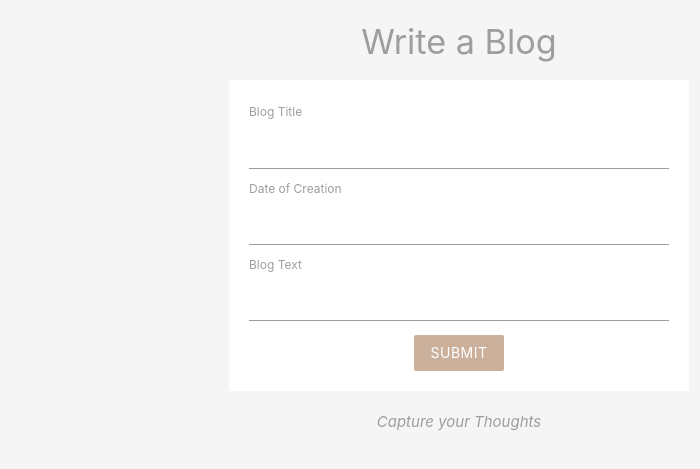
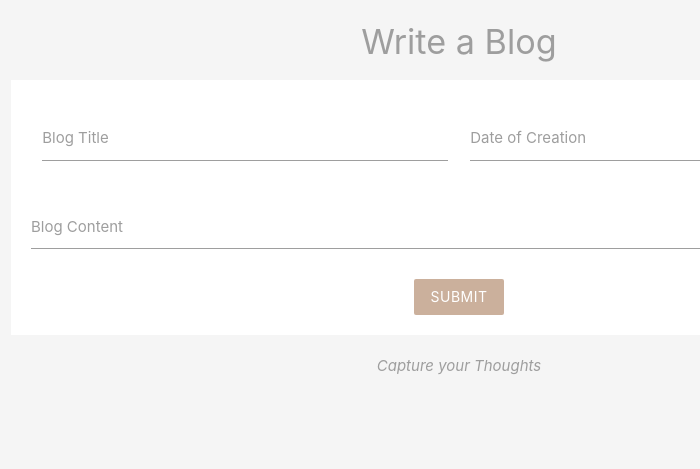
Before and after one commit to ConjecturesandRefutations/Blogging, a PHP site: page /add.php in a window 1280 px wide. Shown: the part 64-533 px from the top of the page, without its empty margins (181-881 px from the left). Run offline with PHP 8.4, Linux system fonts and the light colour scheme.

Commit message:
finishing form

```diff
--- a/add.php
+++ b/add.php
@@ -1,35 +1,35 @@
 <?php
 
-$errors = array('title' =>'', 'date'=>'', 'ingredients' => '');
+$title = $date = $content = '';
+$errors = array('title' =>'', 'date'=>'', 'content' => '');
 
     if(isset($_POST['submit'])){
 
 //check title
 if(empty($_POST['title'])){
-    echo 'Title is required <br/>';
-} else {
-    echo htmlspecialchars($_POST['title']);
+    $errors['title'] = 'Blog must have a title';
+} else{
+    $title = $_POST['title'];
 }
-//check title
+//check date
 if(empty($_POST['date'])){
-    echo 'Date is required <br/>';
+    $errors['date'] = 'Date is required <br/>';
 } else {
     $date = $_POST['date'];
     if(!preg_match('/^(?:(?:31(\/|-|\.)(?:0?[13578]|1[02]))\1|(?:(?:29|30)(\/|-|\.)(?:0?[13-9]|1[0-2])\2))(?:(?:1[6-9]|[2-9]\d)?\d{2})$|^(?:29(\/|-|\.)0?2\3(?:(?:(?:1[6-9]|[2-9]\d)?(?:0[48]|[2468][048]|[13579][26])|(?:(?:16|[2468][048]|[3579][26])00))))$|^(?:0?[1-9]|1\d|2[0-8])(\/|-|\.)(?:(?:0?[1-9])|(?:1[0-2]))\4(?:(?:1[6-9]|[2-9]\d)?\d{2})$/', $date)){
-        echo 'Invalid date format';
-    }
-    else {
-        echo htmlspecialchars($_POST['date']);
+        $errors['date'] = 'Date must be in correct format (11/11/1111)';
     }
 }
 
-//check title
-if(empty($_POST['blog'])){
-    echo 'You need to write the main content of your blog <br/>';
-} else {
-    echo htmlspecialchars($_POST['blog']);
+//check content
+if(empty($_POST['content'])){
+    $errors['content'] = 'You need to write the main content of your blog <br/>';
+} else{
+    $content = $_POST['content'];
 }
-} //end of POST check
+}
+
+ //end of POST check
 
 ?>
 
@@ -40,17 +40,30 @@ if(empty($_POST['blog'])){
 
 <section class="container grey-text">
     <h4 class="center">Write a Blog</h4>
-        <form action="add.php" method="POST" class="white">
-            <label for="">Blog Title</label>
-            <input type="text" name="title">
-            <label for="">Date of Creation</label>
-            <input type="text" name="date">
-            <label for="">Blog Text</label>
-            <textarea name="blog" class="materialize-textarea auto-resize" rows="1"></textarea>
-            <div class="center">
-                <input type="submit" name='submit' value="submit" class="btn brand z-depth-0">
+    <form action="add.php" method="POST" class="white">
+        <div class="row">
+            <div class="input-field col s6">
+                <label for="">Blog Title</label>
+                <input type="text" name="title" value="<?php echo htmlspecialchars($title) ?>">
+                <div class="red-text"><?php echo $errors['title'] ?></div>
             </div>
+            <div class="input-field col s6">
+                <label for="">Date of Creation</label>
+                <input type="text" name="date" value="<?php echo htmlspecialchars($date) ?>">
+                <div class="red-text"><?php echo $errors['date'] ?></div>
+            </div>
+        </div>
+        <div class="input-field">
+            <label for="content" style="font-size: 15px;">Blog Content</label>
+            <textarea id="content" name="content" class="materialize-textarea auto-resize" rows="1"><?php echo htmlspecialchars($content) ?></textarea>
+            <div class="red-text"><?php echo $errors['content'] ?></div>
+        </div>
+        <div class="center">
+            <input type="submit" name='submit' value="Submit" class="btn brand z-depth-0">
+        </div>
+    </form>
 </section>
+
 
 <?php include('templates/footer.php'); ?>
 
--- a/templates/header.php
+++ b/templates/header.php
@@ -32,11 +32,12 @@
 .footer{
     font-style: italic;
 }
+
     form{
-        max-width: 460px;
         margin: 20px auto;
         padding:20px;
     }
+
     </style>
 </head>
 <body class="grey lighten-4">
```
